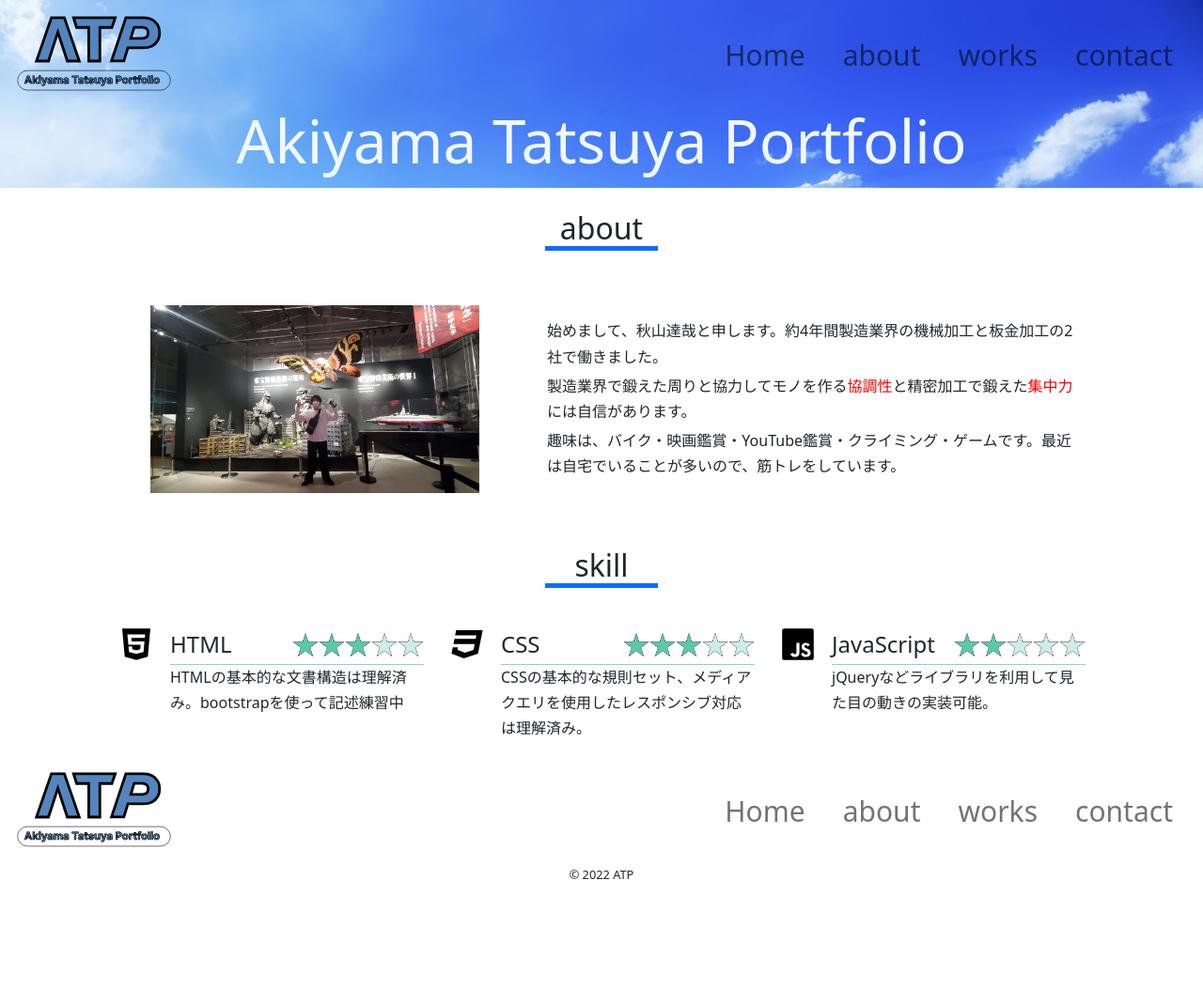
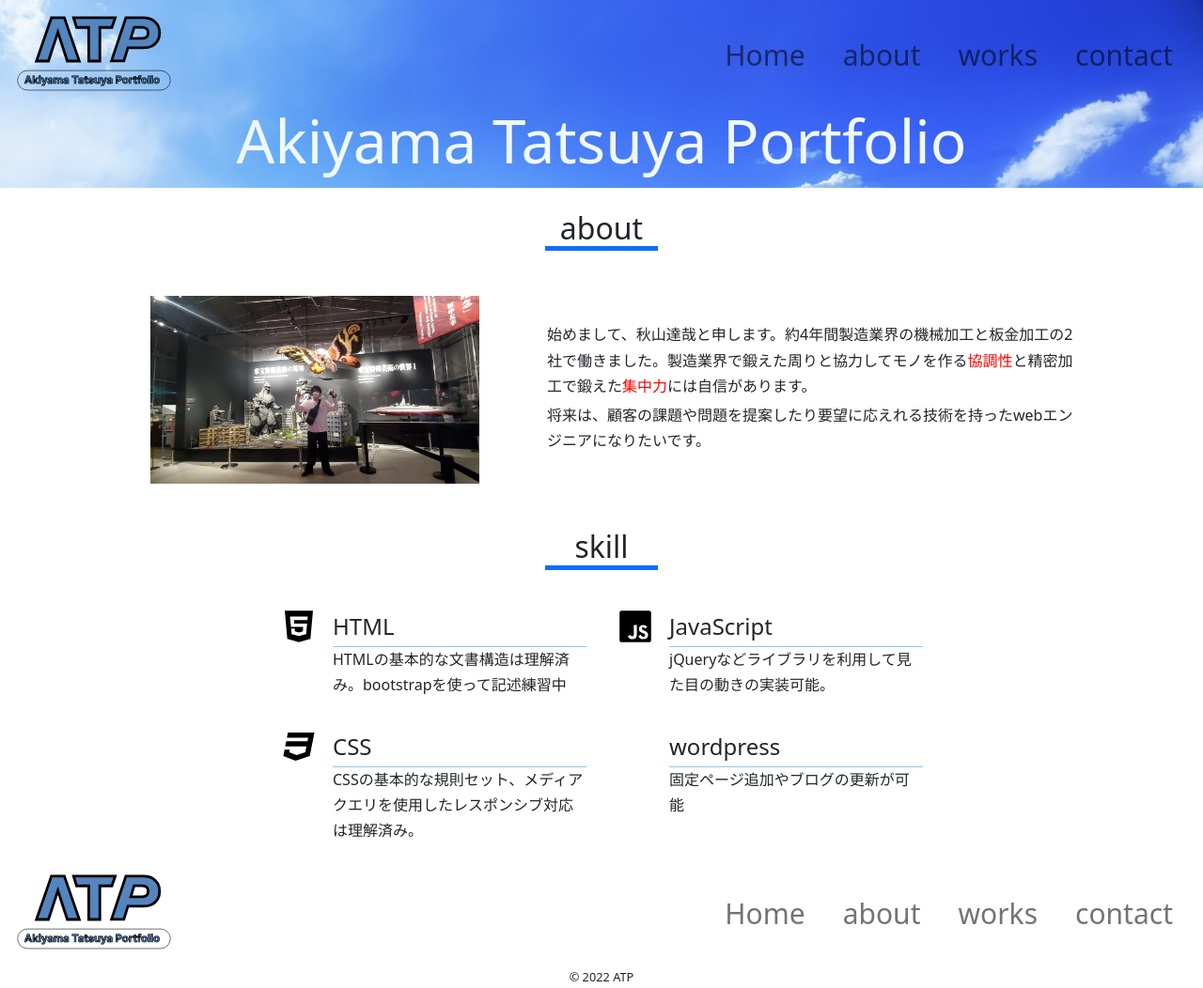
Before and after one commit to pakurikin/portfolio, a plain HTML site: page about.html in a window 1280 px wide. Shown: the whole page at 94% size. Before the commit the page ends 943 px from the top, so only its background shows below. Drawn offline with nearby package versions, Linux system fonts and the light colour scheme.

Commit message:
Update about.html

```diff
--- a/about.html
+++ b/about.html
@@ -75,10 +75,8 @@
 
                     <div class="about-text-box m-4">
                         <div class="about-text">
-                            <p class="pb-1">始めまして、秋山達哉と申します。約4年間製造業界の機械加工と板金加工の2社で働きました。</p>
-                            <p class="pb-1">製造業界で鍛えた周りと協力してモノを作る<span>協調性</span>と精密加工で鍛えた<span>集中力</span>には自信があります。</p>
-                            <p>趣味は、バイク・映画鑑賞・YouTube鑑賞・クライミング・ゲームです。最近は自宅でいることが多いので、筋トレをしています。
-                            </p>
+                            <p class="pb-1">始めまして、秋山達哉と申します。約4年間製造業界の機械加工と板金加工の2社で働きました。製造業界で鍛えた周りと協力してモノを作る<span>協調性</span>と精密加工で鍛えた<span>集中力</span>には自信があります。</p>
+                            <p class="pb-1">将来は、顧客の課題や問題を提案したり要望に応えれる技術を持ったwebエンジニアになりたいです。</p>
                         </div>
                     </div>
                 </div>
@@ -91,6 +89,7 @@
                 </h2>
 
                 <div class="skills-box d-md-flex justify-content-center">
+                    <div class="skill-item-box me-2">
                         <!-- htmlskill -->
                         <div class="skill-content align-items-md-center mx-auto py-3">
                             <div class="skll-item d-flex justify-content-center">
@@ -99,7 +98,6 @@
                                 <div class="skill-box">
                                     <div class="skill-title-box d-flex justify-content-between align-items-center">
                                         <div class="skill-title">HTML</div>
-                                    <div class="skill-rank rank-3"></div>
                                     </div>
 
                                     <div class="skill-text">
@@ -117,7 +115,6 @@
                                 <div class="skill-box">
                                     <div class="skill-title-box d-flex justify-content-between align-items-center">
                                         <div class="skill-title">CSS</div>
-                                    <div class="skill-rank rank-3"></div>
                                     </div>
 
                                     <div class="skill-text">
@@ -126,7 +123,9 @@
                                 </div>
                             </div>
                         </div>
+                    </div>
 
+                    <div class="skill-item-box ms-4">
                         <!-- JavaScriptkill -->
                         <div class="skill-content align-items-md-center mx-auto py-3">
                             <div class="skll-item d-flex justify-content-center">
@@ -135,11 +134,28 @@
                                 <div class="skill-box">
                                     <div class="skill-title-box d-flex justify-content-between align-items-center">
                                         <div class="skill-title">JavaScript</div>
-                                    <div class="skill-rank rank-2"></div>
                                     </div>
 
                                     <div class="skill-text">
                                         <p>jQueryなどライブラリを利用して見た目の動きの実装可能。</p>
+                                    </div>
+                                </div>
+                            </div>
+                        </div>
+
+                        <!-- wordpress -->
+                        <div class="skill-content align-items-md-center mx-auto py-3">
+                            <div class="skll-item d-flex justify-content-center">
+                                <div class="skill-icon icon-wp me-3"></div>
+
+                                <div class="skill-box">
+                                    <div class="skill-title-box d-flex justify-content-between align-items-center">
+                                        <div class="skill-title">wordpress</div>
+                                    </div>
+
+                                    <div class="skill-text">
+                                        <p>固定ページ追加やブログの更新が可能</p>
+                                    </div>
                                 </div>
                             </div>
                         </div>
```
Lines whose indentation alone changed are shown as unchanged.
